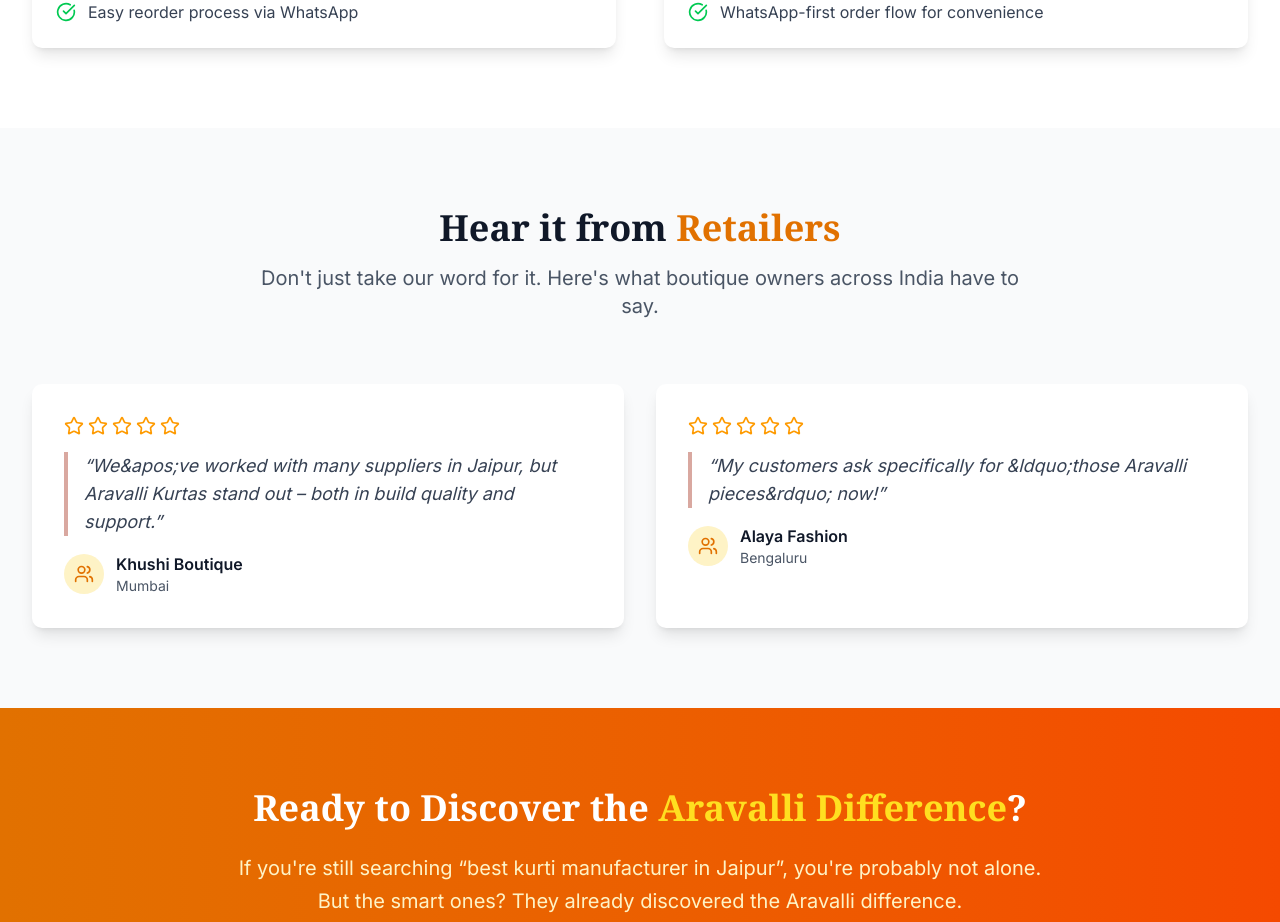
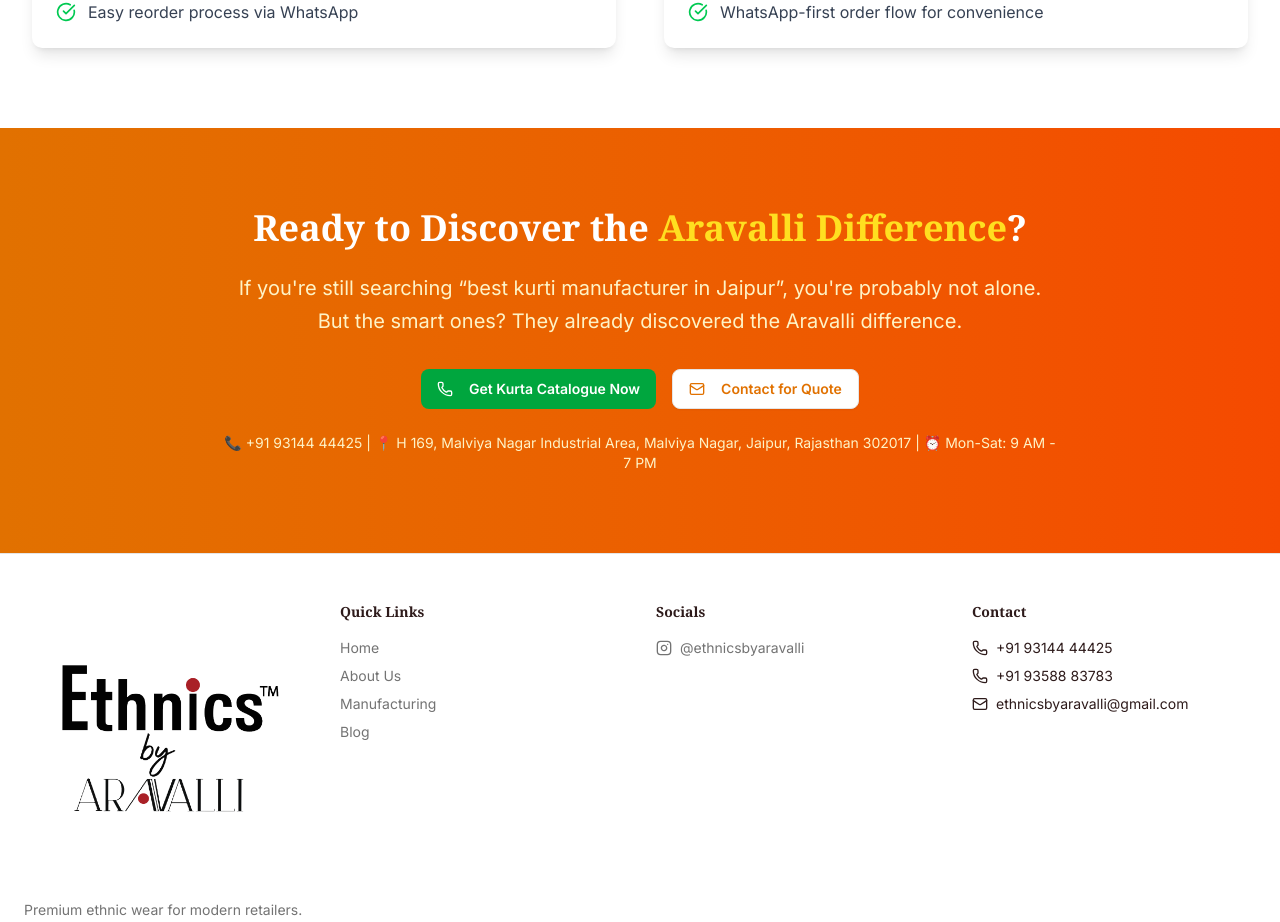
Before and after one commit to developerkhurrana/static-ethnicsbyaravalli, a Next.js app: page /aravalli-kurtas-jaipur-secret in a window 1280 px wide. Shown: the part 1695-2617 px from the top of the page. Built offline with nearby package versions, Linux system fonts and the light colour scheme.

Commit message:
test removed

```diff
--- a/app/aravalli-kurtas-jaipur-secret/page.tsx
+++ b/app/aravalli-kurtas-jaipur-secret/page.tsx
@@ -166,7 +166,7 @@
       </section>
 
       {/* Testimonials Section */}
-      <section className="py-20 bg-gray-50">
+      {/* <section className="py-20 bg-gray-50">
         <div className="max-w-7xl mx-auto px-4 sm:px-6 lg:px-8">
           <div className="text-center mb-16">
             <h2 className="text-3xl lg:text-4xl font-bold text-gray-900 mb-4">
@@ -206,7 +206,7 @@
             ))}
           </div>
         </div>
-      </section>
+      </section> */}
 
       {/* Final CTA Section */}
       <section className="py-20 bg-gradient-to-r from-amber-600 to-orange-600">
```
